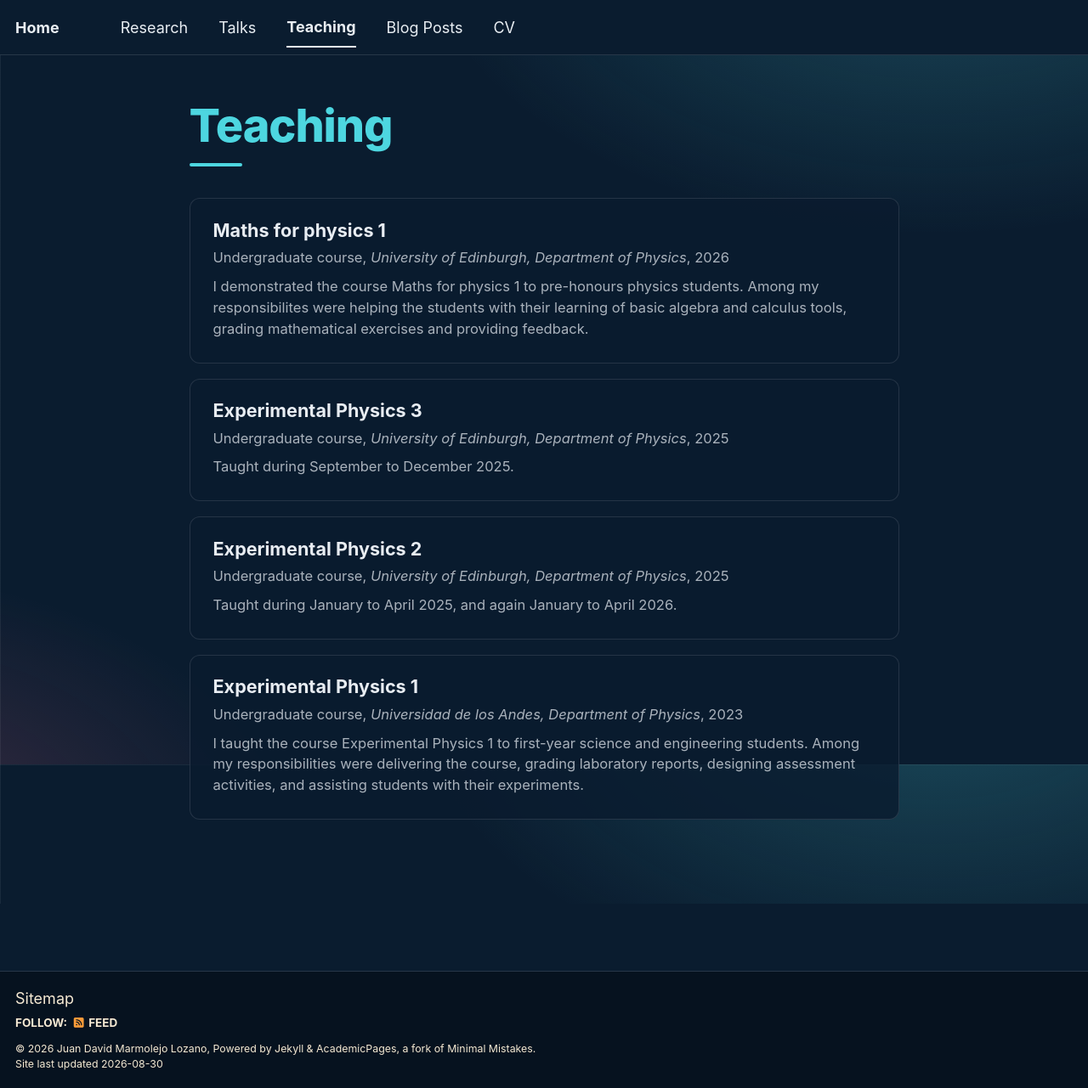
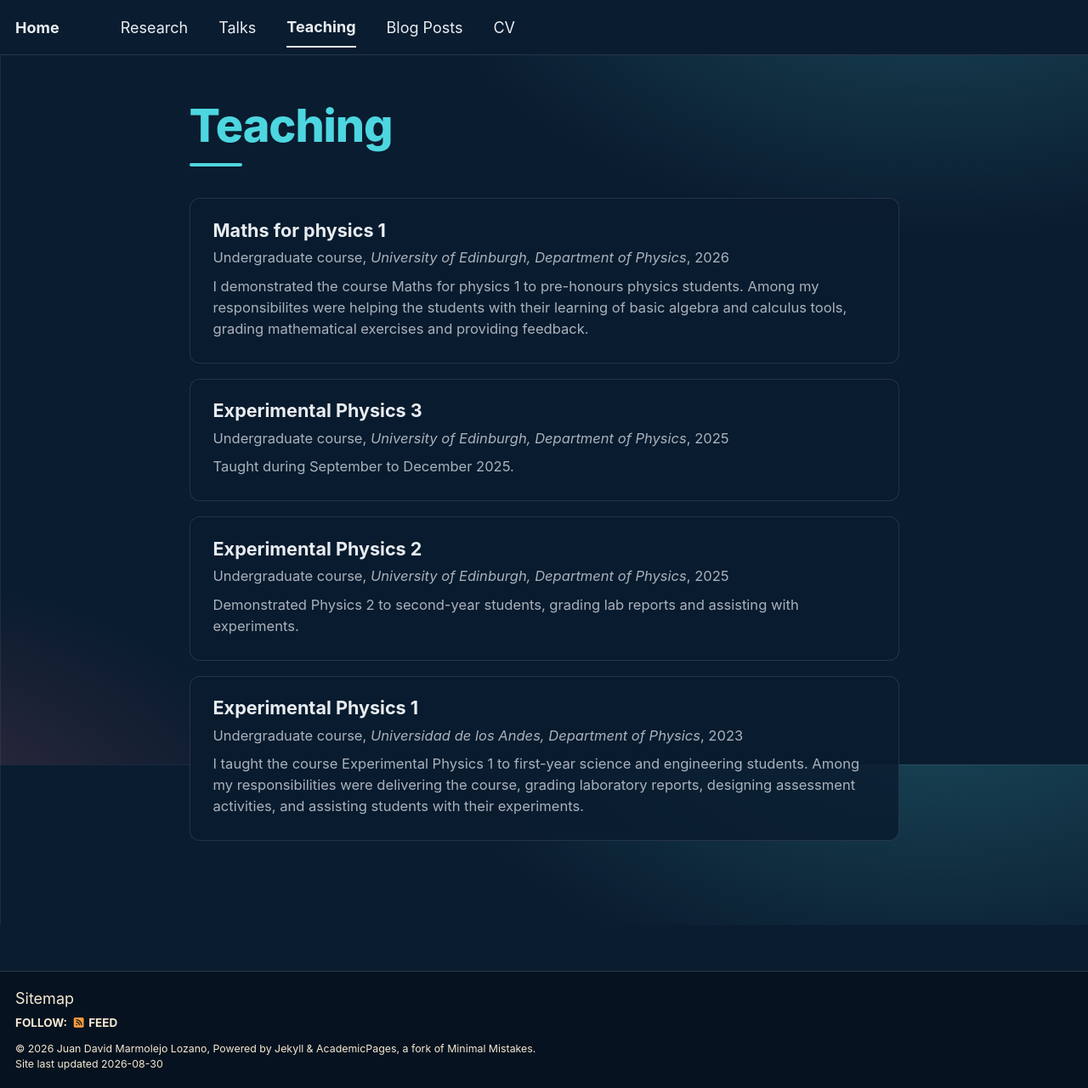
Before and after one commit to jdmarmolejo/jdmarmolejo.github.io, a Jekyll site: the page built from _pages/teaching.html, in a window 1280 px wide and 1281 px high. Shown: the whole window at 85% size. Built offline with Jekyll 4.4.1, drawn with Linux system fonts in a browser that asks for light colours; a script bundle is joined from its source files by our own code; library files that are not in the unit come from our copies.

Commit message:
Update 2015-spring-teaching-2.md

```diff
--- a/_teaching/2015-spring-teaching-2.md
+++ b/_teaching/2015-spring-teaching-2.md
@@ -3,6 +3,7 @@ title: "Experimental Physics 2"
 collection: teaching
 type: "Undergraduate course"
 permalink: /teaching/2015-spring-teaching-1
+excerpt: "Demonstrated Physics 2 to second-year students, grading lab reports and assisting with experiments."
 venue: "University of Edinburgh, Department of Physics"
 date: 2025-01-01
 location: "Edinburgh, Scotland"
```
